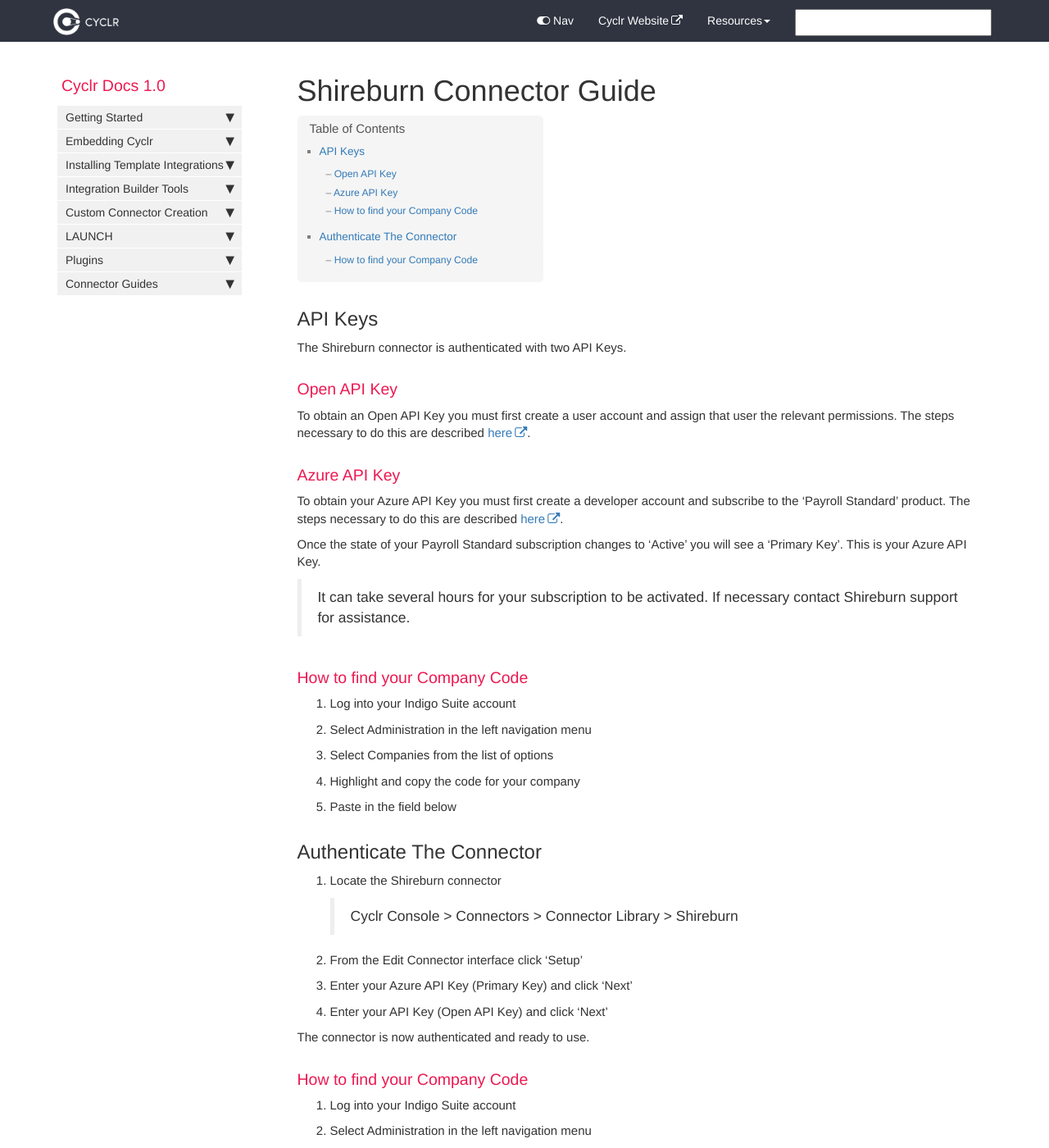
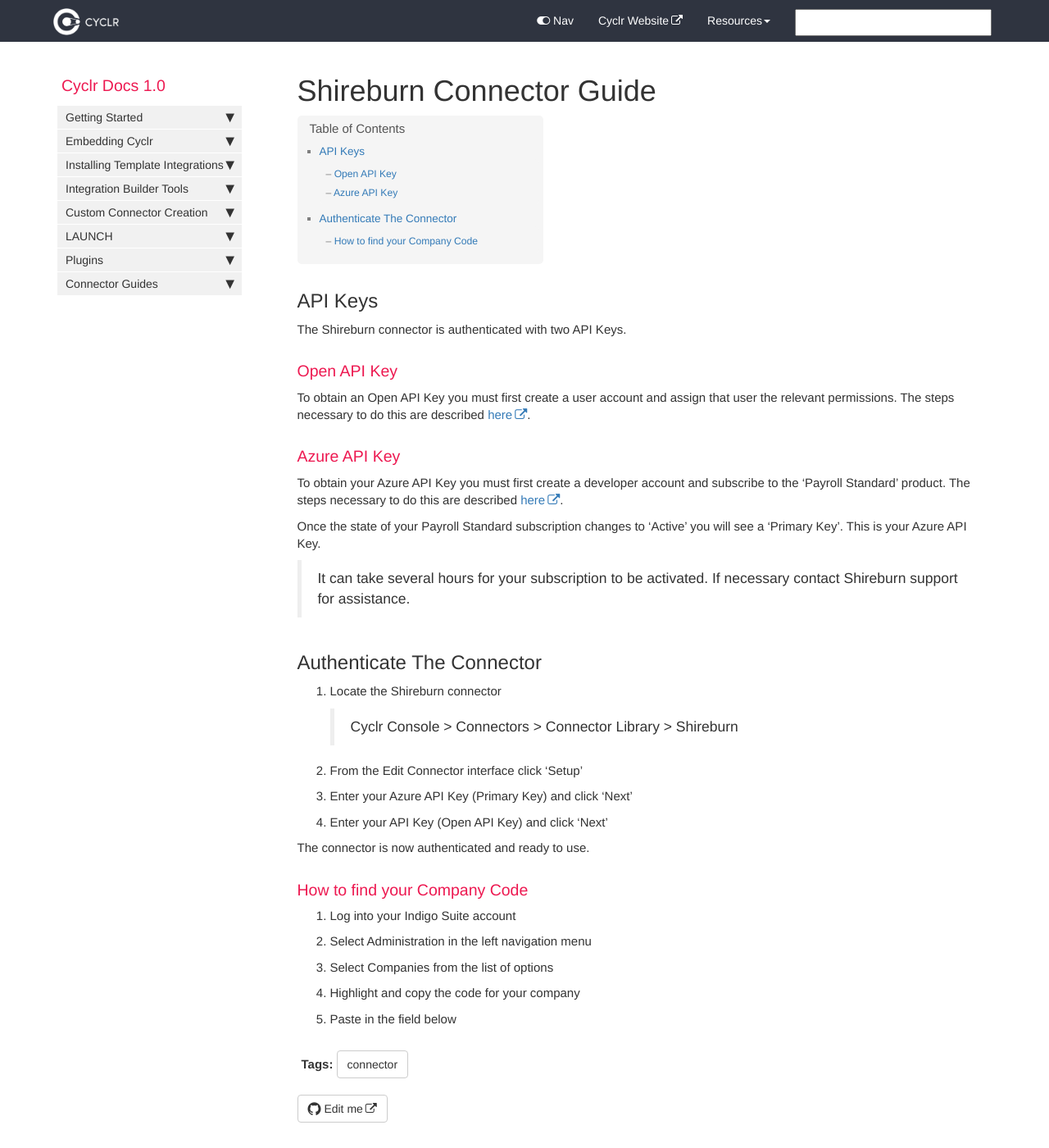
Before and after one commit to sneakysneak/docs, a Jekyll site: the page built from pages/connector-authentication/shireburn_docs.md, in a window 1280 px wide and 1400 px high. Shown: the whole window at 82% size. Built offline with Jekyll 4.4.1, drawn with Linux system fonts in a browser that asks for light colours; nearby versions of some CDN libraries; comment, search, counter and statistics services are not loaded.

Commit message:
Further cleanup

```diff
--- a/pages/connector-authentication/shireburn_docs.md
+++ b/pages/connector-authentication/shireburn_docs.md
@@ -21,17 +21,6 @@ The steps necessary to do this are described [here](http://indigohelp.shireburn.
 Once the state of your Payroll Standard subscription changes to 'Active' you will see a 'Primary Key'. This is your Azure API Key.
 
 > It can take several hours for your subscription to be activated. If necessary contact Shireburn support for assistance.
-
-### How to find your Company Code
- 1. Log into your Indigo Suite account
-
- 2. Select Administration in the left navigation menu
-
- 3. Select Companies from the list of options
-
- 4. Highlight and copy the code for your company
-
- 5. Paste in the field below
 
 ## Authenticate The Connector
 
```
